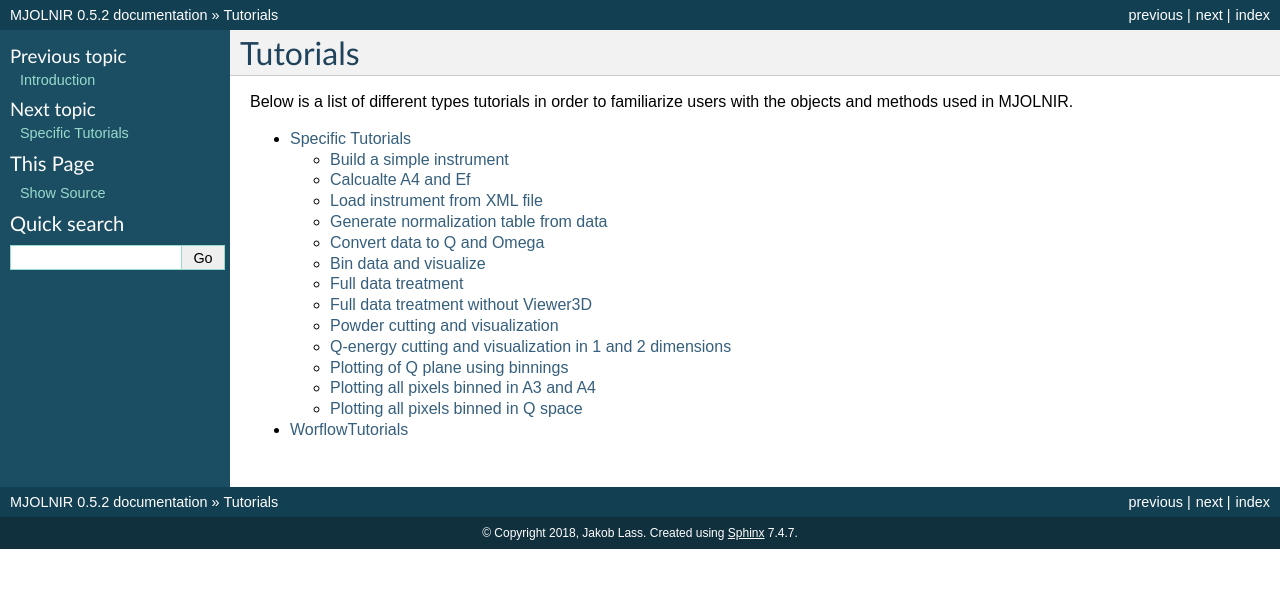
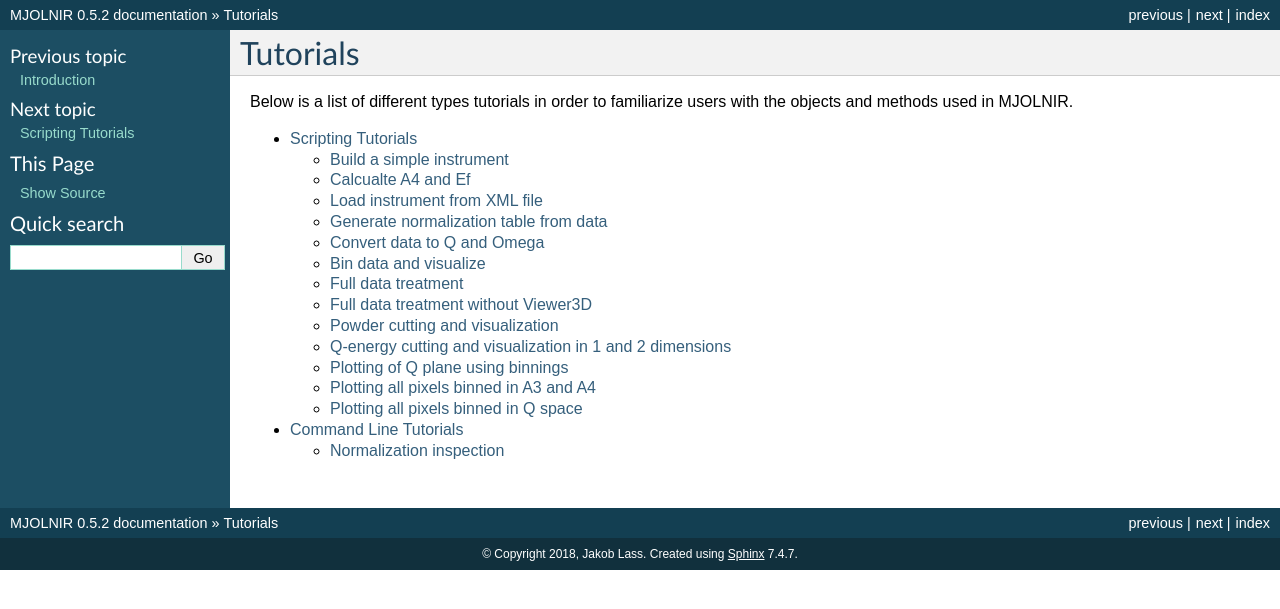
Before and after one commit to MJOLNIRPackage/MJOLNIR, a Sphinx documentation site: the page built from docs/Tutorials/Tutorial.rst, in a window 1280 px wide. Shown: the top 609 px of the page. Built offline with Sphinx 7.4.7, drawn with Linux system fonts in a browser that asks for light colours.

Commit message:
Add commandline documentation

```diff
--- a/docs/Tutorials/SpecificTutorials.rst
+++ b/docs/Tutorials/SpecificTutorials.rst
@@ -1,7 +1,7 @@
-Specific Tutorials
-------------------
+Scripting Tutorials
+-------------------
 
-Following is a list of specific tutorials covering a given method but does not necessarily present a normal workflow.
+Following is a list of scripting tutorials covering a given method but does not necessarily present a normal workflow.
 
 .. toctree::
    :maxdepth: 2
--- a/docs/Tutorials/Tutorial.rst
+++ b/docs/Tutorials/Tutorial.rst
@@ -8,4 +8,4 @@ Below is a list of different types tutorials in order to familiarize users with
    :maxdepth: 2
 
    SpecificTutorials
-   WorflowTutorials
+   CommandLineTutorials
--- a/docs/Tutorials/WorflowTutorials.rst
+++ /dev/null
@@ -1,4 +0,0 @@
-WorflowTutorials
-----------------
-
-Here is (to be) a collection of workflow tutorials designed to solve specific problems rather than showcasing individual methods of the software package.
```
Also changed, not shown: docs/Tutorials/CommandLineTutorials.rst (added, +19 -0 lines), docs/Tutorials/NormalizationTable.rst (added, +33 -0 lines).
